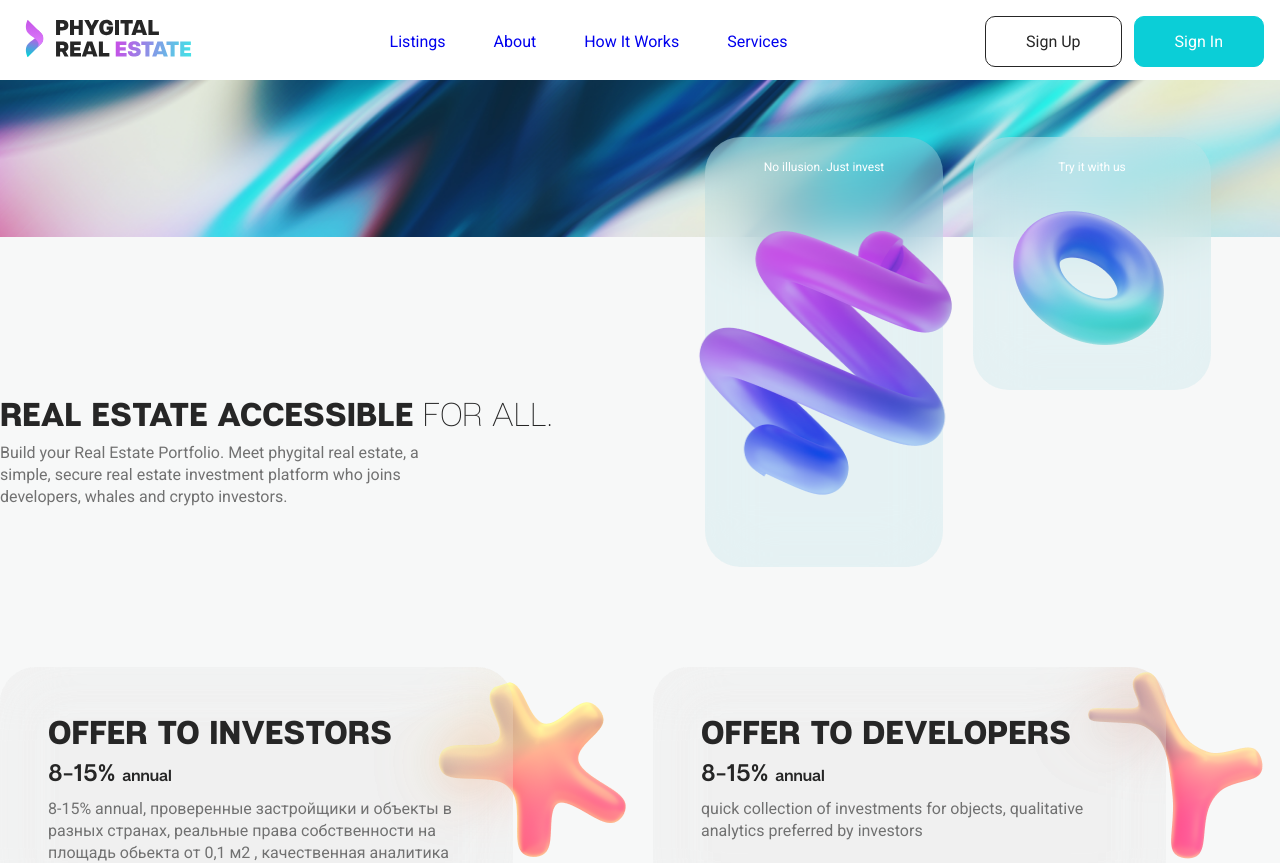
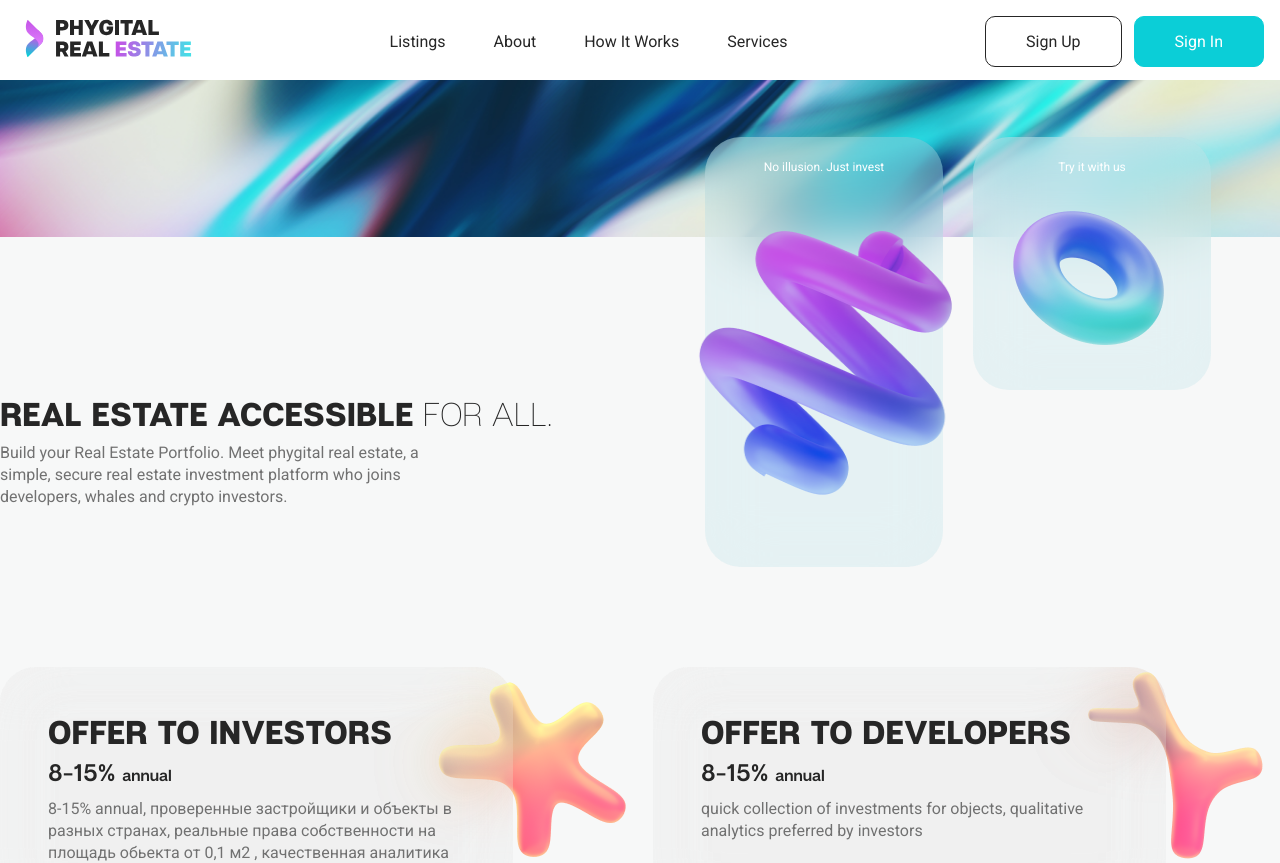
Before and after one commit to Admirated/phygital, a Vue app: page / in a window 1280 px wide. Shown: the top 863 px of the page. Built offline with nearby package versions, Linux system fonts and the light colour scheme.

Commit message:
vite build fix

```diff
--- a/src/components/Header.vue
+++ b/src/components/Header.vue
@@ -85,7 +85,7 @@ export default {
 	display: flex;
 	align-items: center;
 	gap: 48px;
-	&__item {
+	&__item a {
 		font-family: Roboto, sans-serif;
 		font-size: 16px;
 		font-weight: 400;
--- a/src/main.js
+++ b/src/main.js
@@ -1,7 +1,7 @@
 import { createApp } from "vue";
 import App from "./App.vue";
 import router from "./router";
-import "@/assets/scss/style.scss";
+import "./assets/scss/style.scss";
 
 const app = createApp(App);
 
--- a/vite.config.js
+++ b/vite.config.js
@@ -12,4 +12,5 @@ export default defineConfig({
 			"@": fileURLToPath(new URL("./src", import.meta.url)),
 		},
 	},
+	base: "./",
 });
```
